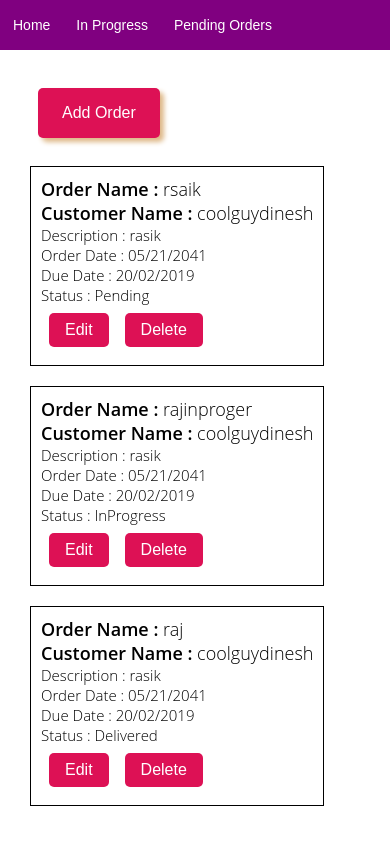
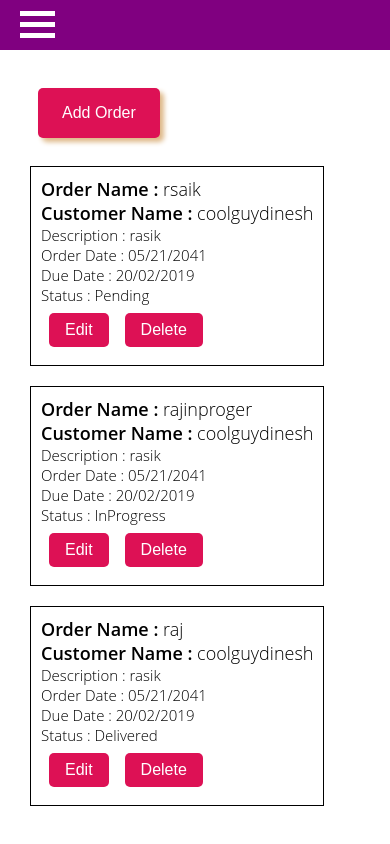
Before and after one commit to rasikraj01/mybiz, a React (Create React App) app: page / in a window 390 px wide. Built offline with nearby package versions, Linux system fonts and the light colour scheme.

Commit message:
made navbar responsive

```diff
--- a/src/components/header.js
+++ b/src/components/header.js
@@ -1,20 +1,42 @@
 import React, { Component } from 'react';
 import '../css/header.css';
-import {Link} from 'react-router-dom';
+import { Link } from 'react-router-dom';
 
 class Header extends Component {
   render() {
     return (
-      <div className="navbar">
-         <ul>
+      <nav className="navbar">
+
+        <input type="checkbox" id="nav-menu-checkbox" className="nav-menu" />
+        <label htmlFor="nav-menu-checkbox" className="nav-menu-label">
+          <div className="burger-menu">
+            <div className="burger-menu-line"></div>
+            <div className="burger-menu-line"></div>
+            <div className="burger-menu-line"></div>
+          </div>
+        </label>
+
+        <ul className="nav-list">
+          <li className="nav-list-li">
             <Link to="/">Home</Link>
+          </li>
+          <li className="nav-list-li">
             <Link to="/inprogress">In Progress</Link>
+          </li>
+          <li className="nav-list-li">
             <Link to="/pending/">Pending Orders</Link>
+          </li>
+          <li className="nav-list-li">
             <Link to="/delivered/">Delivered Orders</Link>
+          </li>
+          <li className="nav-list-li">
             <Link to="/customers/">Customers</Link>
+          </li>
+          <li className="nav-list-li">
             <Link to="/analytics/">Analytics</Link>
-         </ul>
-      </div>
+          </li>
+        </ul>
+      </nav>
     );
   }
 }
--- a/src/css/header.css
+++ b/src/css/header.css
@@ -1,31 +1,89 @@
-.navbar{
-   height: 50px;
+ .navbar {
      width: 100%;
      margin: 0;
      position: fixed;
      top: 0;
-   background: purple;
+     background-color: purple;
  }
-ul a{
-   line-height: 50px;
-   width: auto;
-   padding: 10px;
+
+ .switch {
+     display: none;
+ }
+
+ .nav-list {
+     display: flex;
+     justify-content: flex-end;
+     align-items: center;
+     height: 50px;
+     margin-right: 5vw;
+     list-style-type: none;
+     transition: all .5s;
+ }
+
+ .nav-list-li:hover a {
+     background-color: #ffffff;
+     border-radius: 5px;
+     color: purple;
+ }
+
+ .nav-list-li a {
+     height: 50px;
+     padding: 0 13px;
      text-decoration: none;
      color: white;
      font-size: 14px;
-   display: inline-block;
-   padding: 0 13px;
      transition: all .5s;
  }
-ul a:hover{
-   background: #ffffff;
-   color: purple;
-   cursor: pointer;
+
+ .nav-menu,
+ .nav-menu-label {
+     display: none;
  }
-ul{
-   line-height: 50px;
-   float: right;
-   margin-right: 5vw;
-   max-height: 50px;
-   overflow: hidden;
+
+ .burger-menu-line {
+     width: 35px;
+     height: 5px;
+     background-color: white;
+     margin: 6px 0;
  }
+
+ @media only screen and (max-width: 770px) {
+     .navbar {
+         display: flex;
+         justify-content: space-between;
+         align-content: center;
+     }
+     .nav-menu-label {
+         display: inline;
+         color: #ffffff;
+         font-size: 20px;
+         margin-left: 20px;
+     }
+     /* .nav-list {
+         display: flex;
+         justify-content: center;
+         width: 100%;
+     } */
+     .nav-list-li a {
+         /* display: none; */
+         opacity: 0;
+     }
+     .nav-menu-label {
+         margin-top: 5px;
+     }
+     .nav-menu:checked~.nav-list {
+         align-items: flex-end;
+         flex-direction: column;
+         height: 200px;
+         margin: 0 10px;
+     }
+     .nav-menu:checked~.nav-list .nav-list-li {
+         margin: 5px;
+     }
+     .nav-menu:checked~.nav-list .nav-list-li a {
+         display: inline;
+         font-size: 20px;
+         padding: 0;
+         opacity: 1;
+     }
+ }
```
Also changed, not shown: 1 other file (tests, documents, lock files or other folders). Lines whose indentation alone changed are shown as unchanged.
